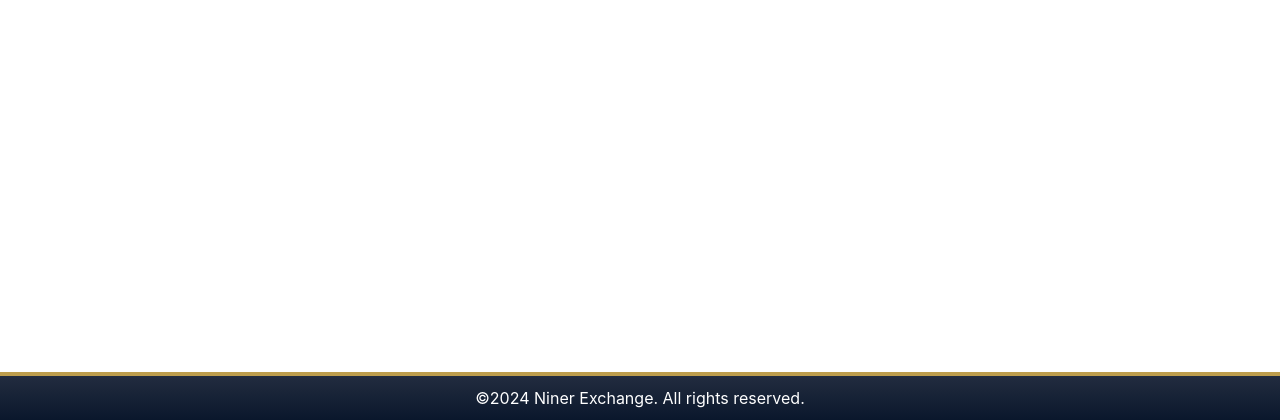
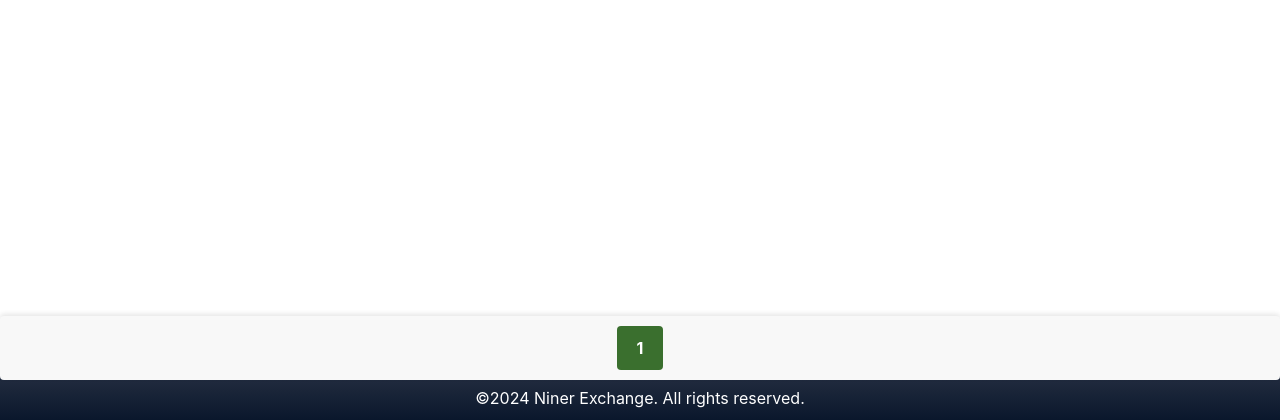
Before and after one commit to SamEads/niner_exchange, a Flask app: page /listings in a window 1280 px wide. Shown: the part 380-800 px from the top of the page. Run offline with Flask 3, Linux system fonts and the light colour scheme; some libraries are stand-ins or nearby versions.

Commit message:
pagination

```diff
--- a/routes/listing.py
+++ b/routes/listing.py
@@ -92,42 +92,43 @@ def list_all_listings():
     if session.get('curr_query'):
         session.pop('curr_query')
 
-    all_listings = Listing.query.all()
-    return render_template('list_all_listings.html', listings=all_listings)
+    page = request.args.get('page', 1, type=int)
+    per_page = 8  # Number of listings per page
+    paginated_listings = Listing.query.paginate(page=page, per_page=per_page, error_out=False)
+    return render_template('list_all_listings.html', listings=paginated_listings)
 
 
 
 
-@listing_bp.route('/sort_listing',methods = ['POST'])
-def sorted_listing() -> render_template:
-
+@listing_bp.route('/sort_listing', methods=['POST'])
+def sorted_listing():
     query = session.get('curr_query')
-    critera = request.form.get('criteria')
-    order = request.form.get('order','asc')
+    criteria = request.form.get('criteria', 'title')
+    order = request.form.get('order', 'asc')
+    page = request.form.get('page', 1, type=int)
+    per_page = 8  # Number of listings per page
 
     if query:
         res = Listing.query.filter(
             (Listing.title.ilike(f"%{query}%")) |
             (Listing.description.ilike(f"%{query}%"))
-            ).limit(10) #can paginate later
+        )
     else:
-        res = Listing.query.limit(10).all()
-
+        res = Listing.query
 
     sort_map = {
-        'title': 'title',
-        'price': 'price',
-        'created_at': 'created_at',
+        'title': Listing.title,
+        'price': Listing.price,
+        'created_at': Listing.created_at,
     }
 
-    col = sort_map.get(critera)
+    col = sort_map.get(criteria, Listing.title)
 
-    if order =="asc":
-        res = sorted(res, key=lambda x: getattr(x, str(col)))
+    if order == "asc":
+        res = res.order_by(col.asc())
     elif order == "desc":
-        res = sorted(res, key=lambda x: getattr(x, str(col)), reverse=True)
-    else:
-        return -1
+        res = res.order_by(col.desc())
 
+    paginated_listings = res.paginate(page=page, per_page=per_page, error_out=False)
 
-    return render_template('list_all_listings.html', listings = res)
+    return render_template('list_all_listings.html', listings=paginated_listings)
--- a/static/listing.css
+++ b/static/listing.css
@@ -55,3 +55,52 @@
     justify-content: center;
     width: 200px;
 }
+
+.pagination {
+    display: flex;
+    justify-content: center;
+    align-items: center;
+    margin-top: 20px;
+    position: fixed;
+    bottom: 40px;
+    left: 0;
+    width: 100%;
+    background-color: #f8f8f8;
+    padding: 10px 0;
+    box-shadow: 0 -2px 5px rgba(0, 0, 0, 0.1);
+}
+
+.pagination form {
+    display: flex;
+    gap: 10px;
+}
+
+.pagination button {
+    background-color: #498f3d;
+    color: #fff;
+    border: none;
+    padding: 10px 20px;
+    border-radius: 4px;
+    cursor: pointer;
+    font-size: 16px;
+}
+
+.pagination button:hover {
+    background-color: #3a6f2e;
+}
+
+.pagination button:disabled {
+    background-color: #ccc;
+    cursor: default;
+}
+
+.pagination .current-page {
+    background-color: #3a6f2e;
+    font-weight: bold;
+    cursor: default;
+}
+
+.pagination span {
+    font-size: 16px;
+    margin: 0 10px;
+}
--- a/templates/list_all_listings.html
+++ b/templates/list_all_listings.html
@@ -6,7 +6,7 @@
 
 {% block content %}
 <h1 class="all_listings">All Listings</h1>
-<form action="/sort_listing" method="POST">
+<form action="{{ url_for('listing.sorted_listing') }}" method="POST">
     <div>
         <span>
             <input type="radio" name="criteria" id="title" value="title" required> Title
@@ -25,7 +25,7 @@
 </form>
 
 <div class="listing-grid">
-    {% for listing in listings %}
+    {% for listing in listings.items %}
     <div class="listing-item">
         <h3>Title: {{ listing.title }}</h3>
         <p><b>Description: </b>{{ listing.description }}</p>
@@ -36,4 +36,43 @@
     </div>
     {% endfor %}
 </div>
+
+<div class="pagination">
+    <form method="POST" action="{{ url_for('listing.sorted_listing') }}">
+        <input type="hidden" name="criteria" value="{{ request.form.criteria }}">
+        <input type="hidden" name="order" value="{{ request.form.order }}">
+        {% if listings.has_prev %}
+        <button type="submit" name="page" value="{{ listings.prev_num }}">Previous</button>
+        {% endif %}
+
+        <!-- Always show the first page button -->
+        <button type="submit" name="page" value="1" class="{% if 1 == listings.page %}current-page{% endif %}">1</button>
+
+        <!-- Show ellipsis if there are pages between the first page and the current range -->
+        {% if listings.page > 4 %}
+        <span>...</span>
+        {% endif %}
+
+        <!-- Show the range of pages around the current page -->
+        {% for page_num in range(2, listings.pages + 1) %}
+            {% if page_num >= listings.page - 2 and page_num <= listings.page + 2 %}
+                <button type="submit" name="page" value="{{ page_num }}" class="{% if page_num == listings.page %}current-page{% endif %}">{{ page_num }}</button>
+            {% endif %}
+        {% endfor %}
+
+        <!-- Show ellipsis if there are pages between the current range and the last page -->
+        {% if listings.page < listings.pages - 3 %}
+        <span>...</span>
+        {% endif %}
+
+        <!-- Always show the last page button -->
+        {% if listings.pages > 1 %}
+        <button type="submit" name="page" value="{{ listings.pages }}" class="{% if listings.pages == listings.page %}current-page{% endif %}">{{ listings.pages }}</button>
+        {% endif %}
+
+        {% if listings.has_next %}
+        <button type="submit" name="page" value="{{ listings.next_num }}">Next</button>
+        {% endif %}
+    </form>
+</div>
 {% endblock %}
```
